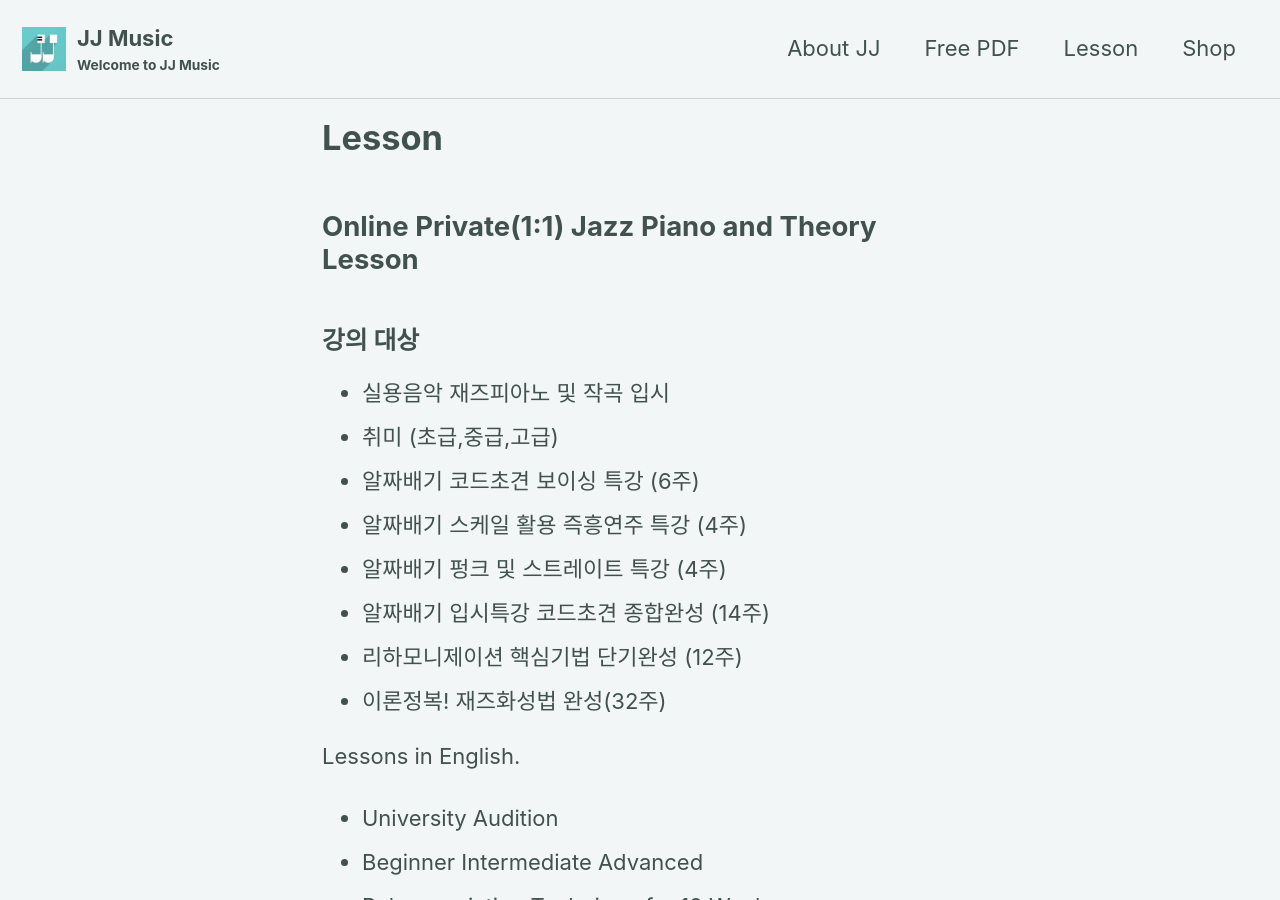
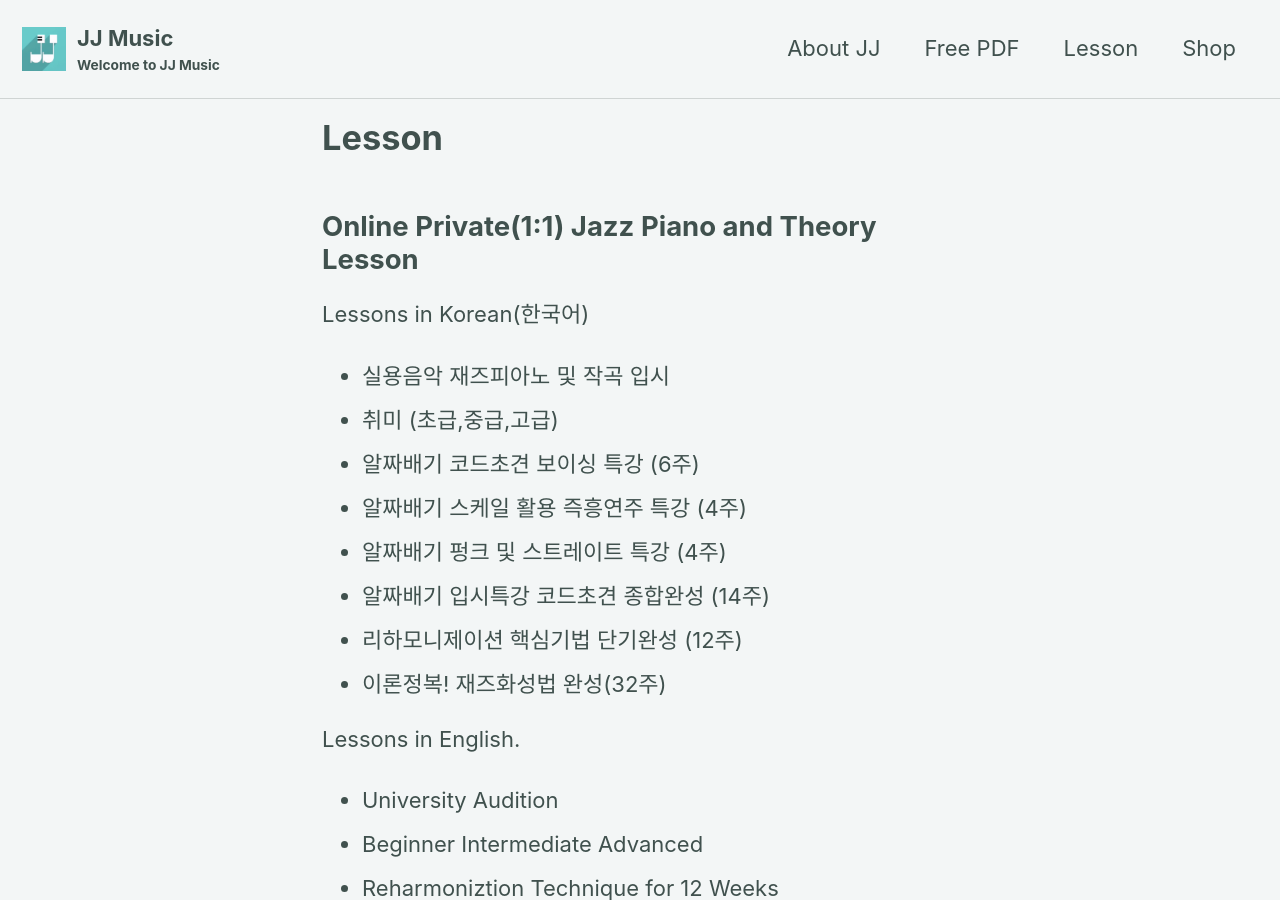
Before and after one commit to jjmusic-online/jjmusic-online.github.io, a Jekyll site: the page built from _pages/lesson.md, in a window 1280 px wide and 900 px high. Built offline with Jekyll 4.4.1, drawn with Linux system fonts in a browser that asks for light colours; cached includes are drawn as plain includes; nearby versions of some CDN libraries.

Commit message:
Update lesson.md

```diff
--- a/_pages/lesson.md
+++ b/_pages/lesson.md
@@ -6,7 +6,7 @@ permalink: /lesson/
 
 ## Online Private(1:1) Jazz Piano and Theory Lesson
 
-### 강의 대상
+Lessons in Korean(한국어)
 
 - 실용음악 재즈피아노 및 작곡 입시
 - 취미 (초급,중급,고급)
```
